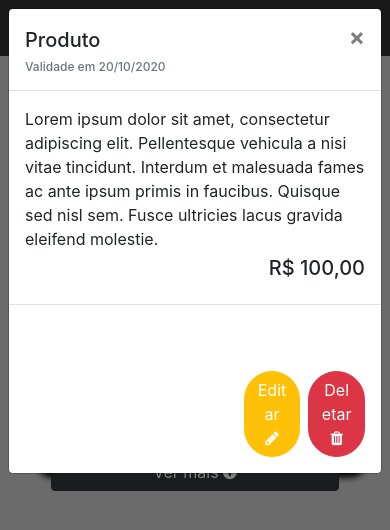
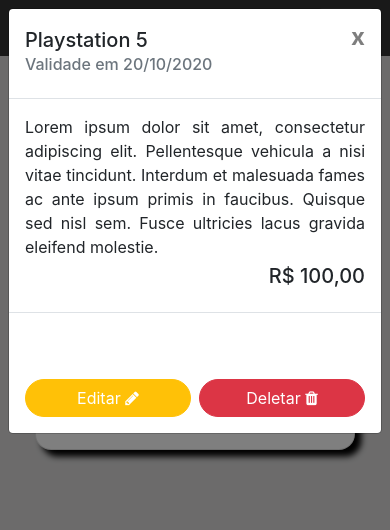
Before and after one commit to MarcoAntonioBorges/MeuProjeto, a plain HTML site: page frontend/consulta.html in a window 390 px wide. Both pictures are taken after a click on the button "Ver mais". Drawn offline with nearby package versions, Linux system fonts and the light colour scheme.

Commit message:
Adicionando responsividade ao site

```diff
--- a/frontend/CSS/consulta.css
+++ b/frontend/CSS/consulta.css
@@ -19,20 +19,22 @@
 
 /*ESTILIZAÇÃO DA CAIXA C/ CARDS*/
 
-.caixa{
+/* .caixa{
     display: flex;
     flex-direction: row;
     flex-wrap: nowrap;
     justify-content: space-around;
-}
+}  */
 
 
 /*ESTILIZAÇÃO DOS CARDS*/
 
+
+
 .card{
-    width: 350px;
-    height: 400px;
-    margin: 15px 15px;
+    width: 100%;
+    height: 100%;
+    margin: 35px;
     border-radius: 1rem;
     box-shadow: 0.4em 0.4em 0.4em black;
     background-color: #FFF;
@@ -50,10 +52,14 @@
     font-size: 12px;
 }
 
-.card-text .modal-body{
+.card-text{
     text-align: justify;
     font-size: 0.8em;
     margin-top: 50px;
+}
+
+.modal-body{
+    text-align: justify;
 }
 
 .btn{
--- /dev/null
+++ b/frontend/JS/form.js
@@ -0,0 +1,5 @@
+if(window.innerWidth <500){
+    document.getElementById("titleForm").style.fontSize = "2em";
+}else{
+    document.getElementById("titleForm").style.fontSize = "5em";
+}
--- a/frontend/consulta.html
+++ b/frontend/consulta.html
@@ -14,7 +14,7 @@
 
     <nav class="navbar navbar-expand-sm navbar-dark" style="background-color: #333;">
       <a class="navbar-brand" href="index.html">Meu Produto</a>
-      <button class="navbar-toggler d-lg-none" type="button" data-toggle="collapse" data-target="#collapsibleNavId" aria-controls="collapsibleNavId" aria-expanded="false" aria-label="Toggle navigation"></button>
+      <button class="navbar-toggler d-lg-none" type="button" data-toggle="collapse" data-target="#collapsibleNavId" aria-controls="collapsibleNavId" aria-expanded="false" aria-label="Toggle navigation"><span class="navbar-toggler-icon"></span></button>
       <div class="collapse navbar-collapse" id="collapsibleNavId">
           <ul class="navbar-nav mr-auto mt-2 mt-lg-0">
               <li class="nav-item active">
@@ -34,18 +34,16 @@
 
 
     <div class="container">
-      <div class="caixa">
+      <div class="row">
 
         <!-- CARD 01 INICIO -->
 
-        <div class="card">
+        <div class="card col-md-3">
           <div class="card-body">
-            <h4 class="card-title">Produto</h4>
+            <h4 class="card-title">Playstation 5</h4>
             <p class="card-text">Lorem ipsum dolor sit amet, consectetur adipiscing elit. Pellentesque vehicula a nisi vitae tincidunt. Interdum et malesuada fames ac ante ipsum primis in faucibus. Quisque sed nisl sem. Fusce ultricies lacus gravida eleifend molestie. </p>
-          </div>
 
-          <div class="card-body">
-            <h6 class="card-subtitle text-muted" style="font-size: 12px;">Validade em 20/10/2020</h6>
+
 
             <button type="button" class="btn btn-dark" data-toggle="modal" data-target=".bd-example-modal-lg">Ver mais <i class="fa fa-plus-circle" aria-hidden="true"></i>
             </button>
@@ -55,14 +53,15 @@
               <div class="modal-dialog modal-lg">
                 <div class="modal-content">
                   <div class="modal-header">
-                    <h5 class="modal-title" id="TituloModalCentralizado">Produto
-                      <div>
-                        <h6 class="card-subtitle text-muted">Validade em 20/10/2020</h6>
-                      </div>
-                    </h5>
+
+                    <div>
+                      <h5 class="modal-title" id="TituloModalCentralizado">Playstation 5</h5>
+                      <h6 class="modal-subtitle text-muted">Validade em 20/10/2020</h6>
+                    </div>
+
 
                       <button type="button" class="close" data-dismiss="modal" aria-label="Fechar">
-                        <span aria-hidden="true">&times;</span>
+                        <span aria-hidden="true">x</span>
                       </button>
                     </div>
                     <div class="modal-body">
@@ -72,17 +71,24 @@
 
                     </div>
                     <div class="modal-footer">
-                      <button type="button" class="btn btn-warning text-white col-2 btn-actions" data-dismiss="modal">Editar <i class="fa fa-pencil" aria-hidden="true"></i></button>
-                      <button type="button" class="btn btn-danger col-2 btn-actions">Deletar <i class="fa fa-trash" aria-hidden="true"></i>
+                      <button type="button" class="btn btn-warning text-white col-sm-2 btn-actions" data-dismiss="modal">Editar <i class="fa fa-pencil" aria-hidden="true"></i></button>
+                      <button type="button" class="btn btn-danger col-sm-2 btn-actions">Deletar <i class="fa fa-trash" aria-hidden="true"></i>
                       </button>
                     </div>
                 </div>
               </div>
             </div>
             <!-- CARD 01 MODAL FIM -->
+
+
           </div>
         </div>
         <!-- CARD 01 FIM -->
+
+
+
+
+
       </div>
     </div>
 
```
Also changed, not shown: frontend/form.html (+6 -4 lines), frontend/index.html (+1 -1 lines).
